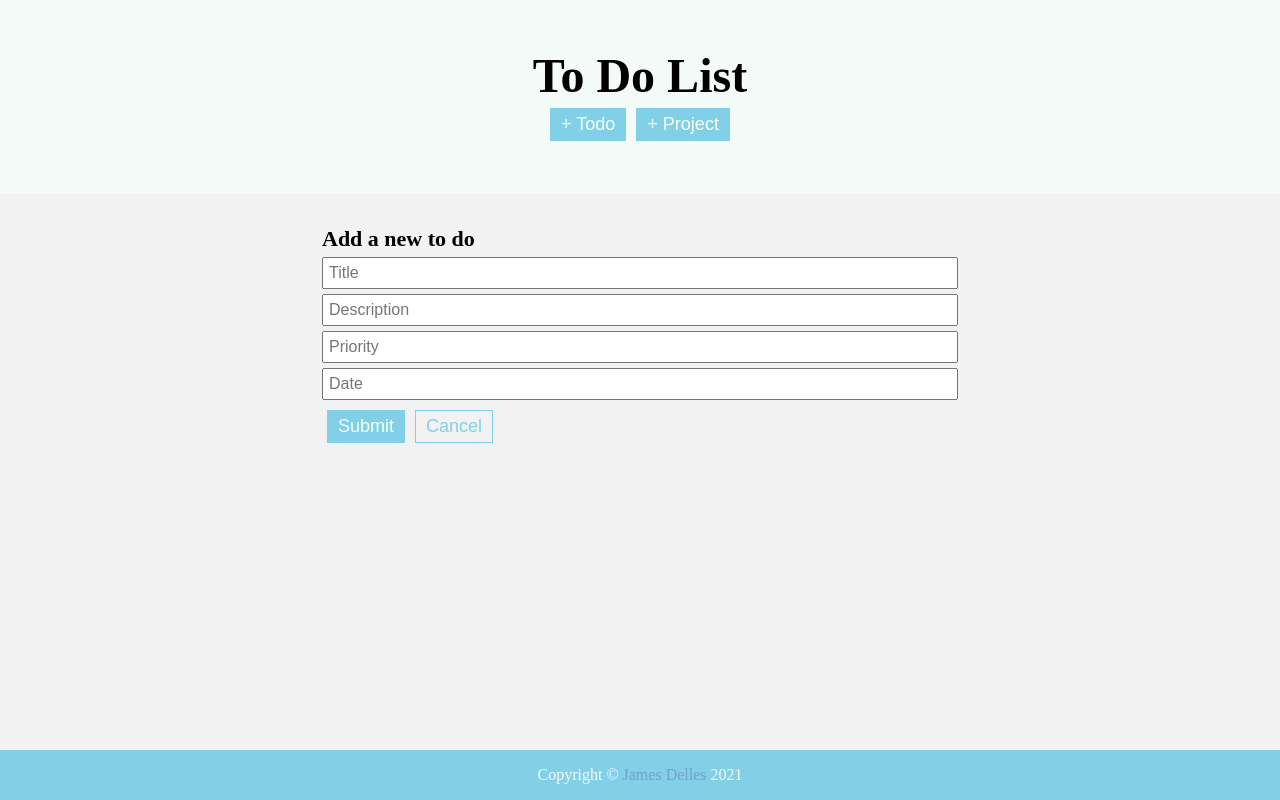
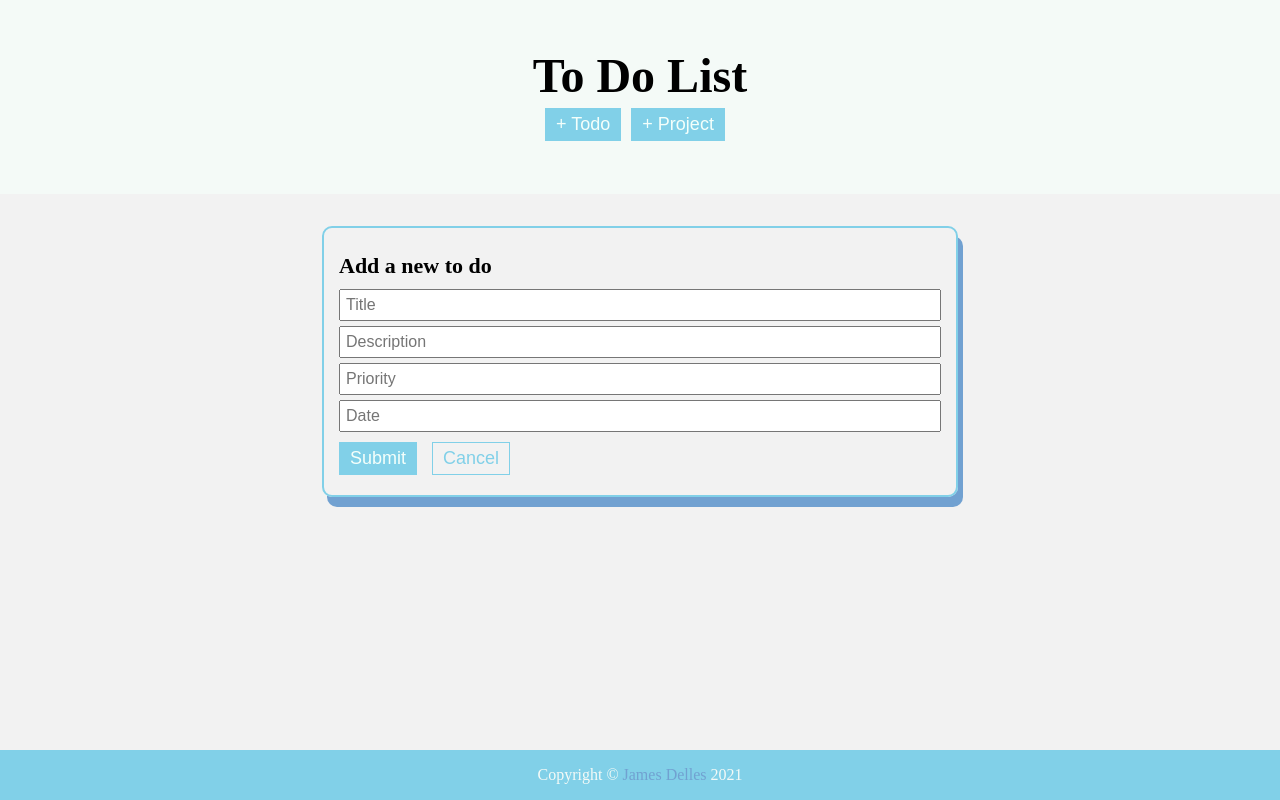
Before and after one commit to jdelles/to-do-list, a website built with webpack: page dist/index.html in a window 1280 px wide. Both pictures are taken after a click on the button "+ Todo". Built offline with nearby package versions, Linux system fonts and the light colour scheme.

Commit message:
Updated style and open close logic for input buttons and forms

```diff
--- a/src/style.css
+++ b/src/style.css
@@ -27,7 +27,7 @@ header {
 
 button {
     padding: 5px 10px;
-    margin: 5px;
+    margin: 5px 10px 5px 0px;
     background-color: var(--color-middle-blue);
     color: var(--color-white-cream);
     font-size: 18px;
@@ -100,3 +100,16 @@ footer a:hover {
 .ghost-button:hover {
     color: var(--color-white-cream);
 }
+
+#toDoForm,
+#projectForm {
+    border: 2px solid var(--color-middle-blue);
+    border-radius: 10px;
+    padding: 15px;
+    box-shadow: 5px 10px var(--color-iceberg);
+}
+
+#toDoForm h2,
+#projectForm h2 {
+    margin: 10px auto;
+}
--- a/src/ui/ui.js
+++ b/src/ui/ui.js
@@ -108,8 +108,16 @@ function loadHeader() {
     addToDo.addEventListener('click', (event) => {
         event.preventDefault();
         const form = document.getElementById('toDoForm');
-        form.classList.remove('hidden');
-        projectManager.addTodoToSpecifiedProject(title, description, date, priority, projectName);
+
+        if (form.classList.contains('hidden')) {
+            const projectForm = document.getElementById('projectForm');
+            if (!projectForm.classList.contains('hidden')) {
+                projectForm.classList.add('hidden');
+            }
+            form.classList.remove('hidden');
+        } else {
+            form.classList.add('hidden');
+        }
     });
     addToDo.textContent = "+ Todo";
 
@@ -117,8 +125,15 @@ function loadHeader() {
     addProject.addEventListener('click', (event) => {
         event.preventDefault();
         const form = document.getElementById('projectForm');
-        form.classList.remove('hidden');
-        projectManager.createProject(name);
+        if (form.classList.contains('hidden')) {
+            const toDoForm = document.getElementById('toDoForm');
+            if (!toDoForm.classList.contains('hidden')) {
+                toDoForm.classList.add('hidden');
+            }
+            form.classList.remove('hidden');
+        } else {
+            form.classList.add('hidden');
+        }
     });
     addProject.textContent = "+ Project";
 
```
Also changed, not shown: dist/main.js.
